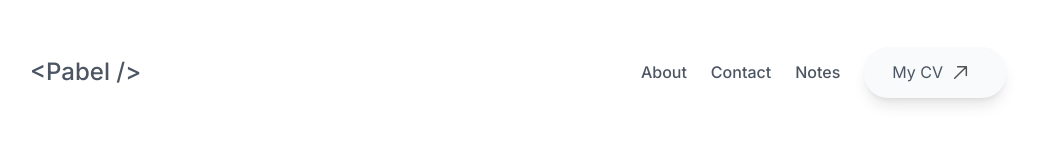
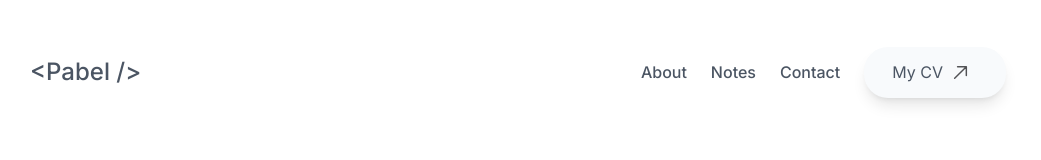
Before and after one commit to mdpabel/portfolio, a Next.js app: page /contact in a window 1280 px wide. Shown: the top 160 px of the page, without its empty margins (122-1163 px from the left). Built offline with nearby package versions, Linux system fonts and the light colour scheme; no server answers.

Commit message:
build: search transition

```diff
--- a/components/layout/Header.tsx
+++ b/components/layout/Header.tsx
@@ -10,12 +10,12 @@ export const navItems = [
     path: '/about',
   },
   {
+    label: 'Notes',
+    path: '/notes',
+  },
+  {
     label: 'Contact',
     path: '/contact',
-  },
-  {
-    label: 'Notes',
-    path: '/notes',
   },
 ];
 
```
